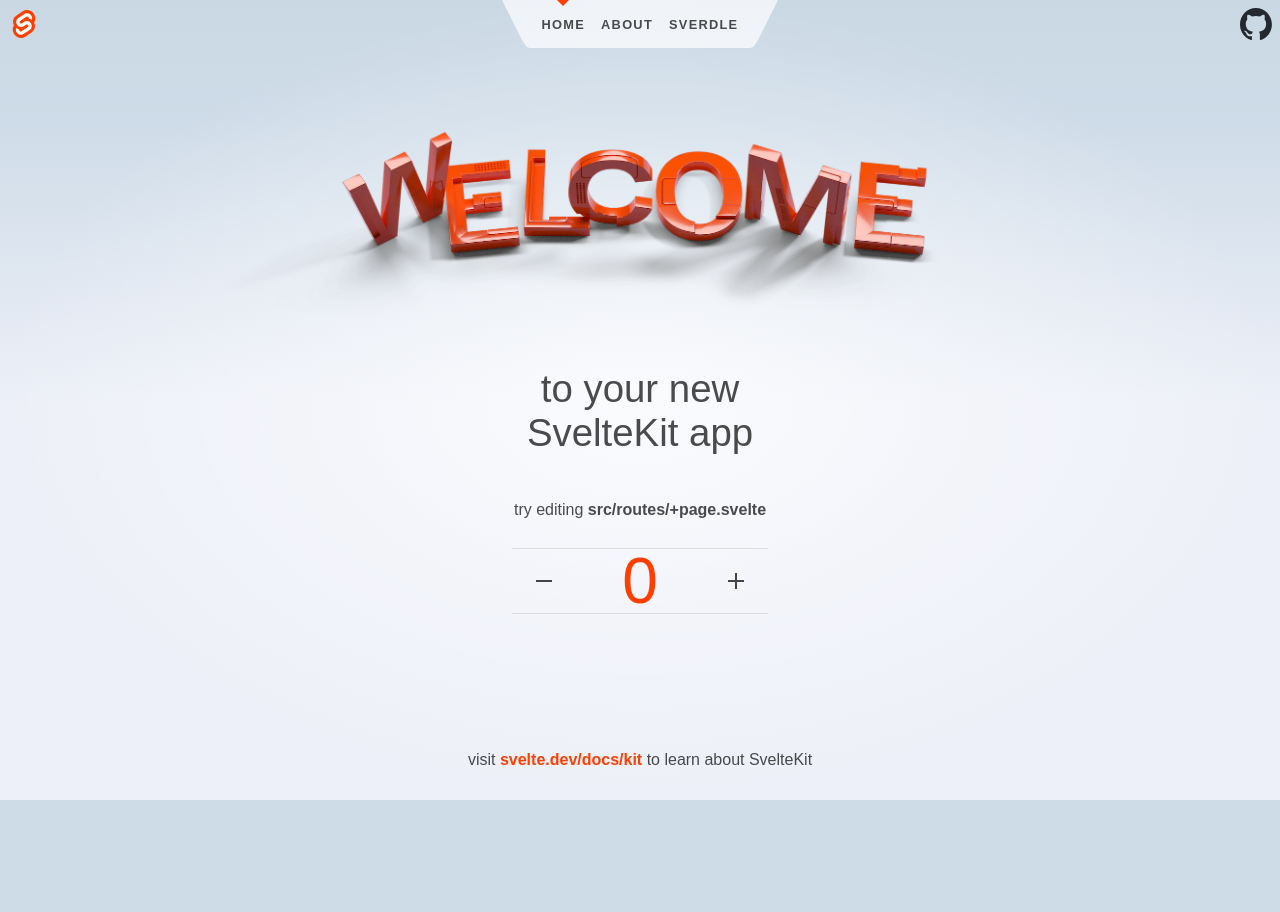
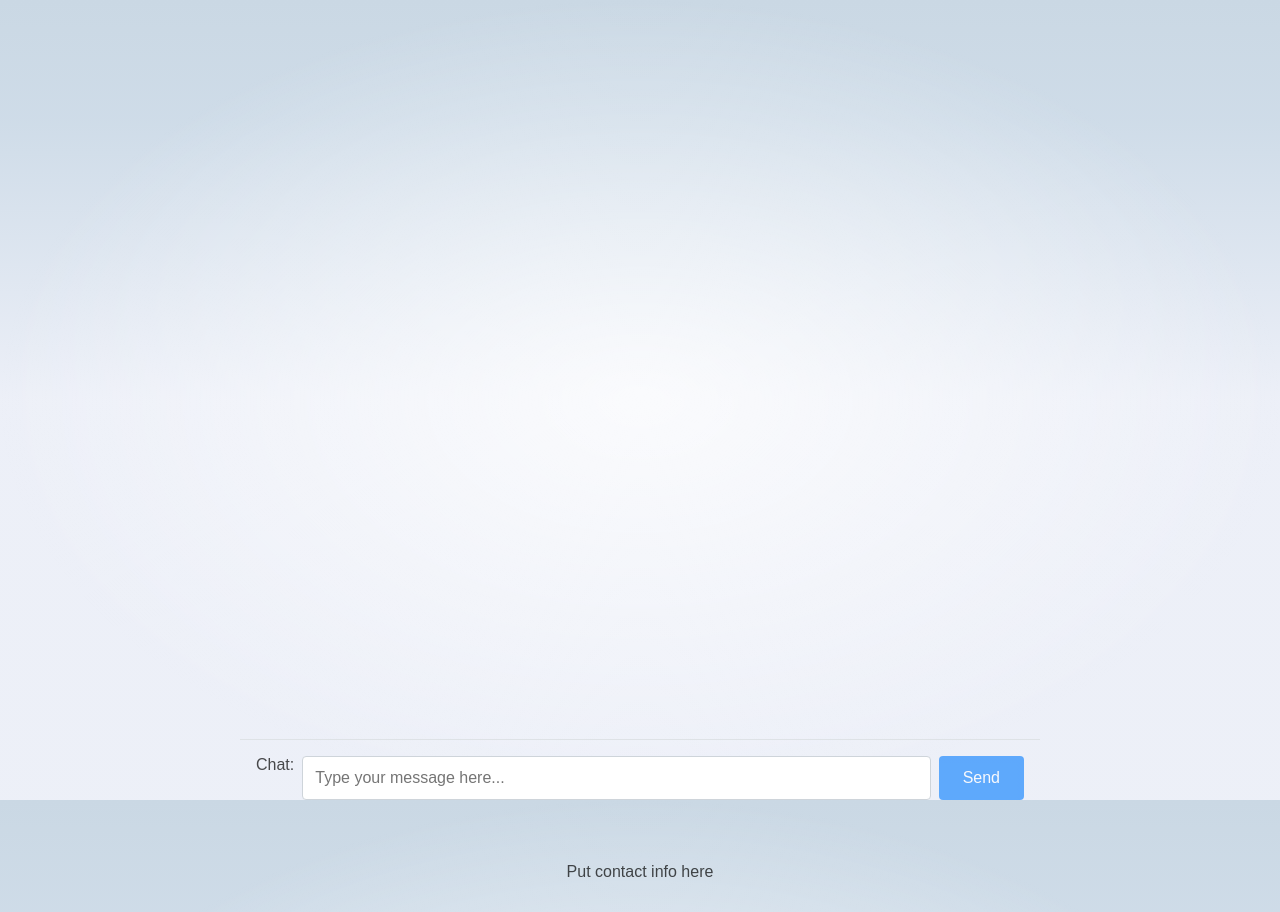
Before and after one commit to tranjm4/research_agent, a SvelteKit app in the folder src/interface/: page / in a window 1280 px wide. Before the commit the page ends 800 px from the top, so only its background shows below. Built offline with nearby package versions, Linux system fonts and the light colour scheme.

Commit message:
Implemented minimum viable product frontendgit add src/interface/src/routes/Chat.svelte

```diff
--- a/src/interface/src/routes/+layout.svelte
+++ b/src/interface/src/routes/+layout.svelte
@@ -6,16 +6,12 @@
 </script>
 
 <div class="app">
-	<Header />
-
 	<main>
 		{@render children()}
 	</main>
 
 	<footer>
-		<p>
-			visit <a href="https://svelte.dev/docs/kit">svelte.dev/docs/kit</a> to learn about SvelteKit
-		</p>
+		<p>Put contact info here</p>
 	</footer>
 </div>
 
@@ -45,10 +41,6 @@
 		padding: 12px;
 	}
 
-	footer a {
-		font-weight: bold;
-	}
-
 	@media (min-width: 480px) {
 		footer {
 			padding: 12px 0;
--- a/src/interface/src/routes/+page.svelte
+++ b/src/interface/src/routes/+page.svelte
@@ -1,7 +1,5 @@
 <script lang="ts">
-	import Counter from './Counter.svelte';
-	import welcome from '$lib/images/svelte-welcome.webp';
-	import welcomeFallback from '$lib/images/svelte-welcome.png';
+	import Chat from './Chat.svelte';
 </script>
 
 <svelte:head>
@@ -10,50 +8,8 @@
 </svelte:head>
 
 <section>
-	<h1>
-		<span class="welcome">
-			<picture>
-				<source srcset={welcome} type="image/webp" />
-				<img src={welcomeFallback} alt="Welcome" />
-			</picture>
-		</span>
-
-		to your new<br />SvelteKit app
-	</h1>
-
-	<h2>
-		try editing <strong>src/routes/+page.svelte</strong>
-	</h2>
-
-	<Counter />
+	<Chat />
 </section>
 
 <style>
-	section {
-		display: flex;
-		flex-direction: column;
-		justify-content: center;
-		align-items: center;
-		flex: 0.6;
-	}
-
-	h1 {
-		width: 100%;
-	}
-
-	.welcome {
-		display: block;
-		position: relative;
-		width: 100%;
-		height: 0;
-		padding: 0 0 calc(100% * 495 / 2048) 0;
-	}
-
-	.welcome img {
-		position: absolute;
-		width: 100%;
-		height: 100%;
-		top: 0;
-		display: block;
-	}
 </style>
--- /dev/null
+++ b/src/interface/src/routes/Chat.svelte
@@ -0,0 +1,353 @@
+<script lang="ts">
+	import { onMount, tick } from 'svelte';
+
+	const API_BASE_URL: string = 'http://localhost:8000';
+
+	interface Message {
+		id: number;
+		content: string;
+		type: 'user' | 'bot' | 'error';
+		timestamp: Date;
+		isStreaming?: boolean;
+	}
+
+	interface APIRequest {
+		user_input: string;
+	}
+
+	interface APIResponse {
+		type: 'token' | 'end';
+		content: string;
+	}
+	let messageCounter: number = 0; // counter to track the number of messages and for identification
+
+	// reactive variables
+	let currentMessage: string = ''; // to hold the current message input
+	let isLoading: boolean = false;
+	let messages: Message[] = [];
+	let streamingContent: string = ''; // to accumulate streaming content
+	let streamingMessageId: number | null = null; // track which message is currently streaming
+	let isStreaming: boolean = false; // to track if a message is currently streaming
+
+	let chatContainer: HTMLDivElement | null = null;
+	let messageInput: HTMLInputElement | null = null; // to bind the input element
+
+	$: canSend = currentMessage.trim() !== '' && !isLoading;
+	$: buttonText = isLoading ? (isStreaming ? 'Streaming...' : 'Sending...') : 'Send';
+	$: inputPlaceholder = isLoading ? 'Please wait...' : 'Type your message here...';
+
+	function addMessage(content: string, type: Message['type'] = 'user'): Message {
+		const message: Message = {
+			id: messageCounter++,
+			content,
+			type,
+			timestamp: new Date(),
+			isStreaming: type === 'bot' && content === '' // If type is 'bot' and content is empty, it's a streaming message
+		};
+
+		messages = [...messages, message];
+		return message;
+	}
+
+	function updateStreamingMessage(
+		messageId: number,
+		newContent: string,
+		isComplete: boolean = false
+	): void {
+		messages = messages.map((msg) => {
+			if (msg.id === messageId) {
+				return {
+					...msg,
+					content: newContent,
+					isStreaming: !isComplete
+				};
+			}
+			return msg;
+		});
+	}
+
+	function completeStreaming(messageId: number): void {
+		messages = messages.map((msg) => {
+			if (msg.id === messageId) {
+				return { ...msg, isStreaming: false };
+			}
+			return msg;
+		});
+		isStreaming = false;
+		streamingContent = '';
+		streamingMessageId = null;
+	}
+
+	async function sendMessageStream(): Promise<void> {
+		if (!canSend) return; // If cannot send, do nothing
+
+		// Add user message to chat
+		const userMessage: string = currentMessage.trim();
+		addMessage(userMessage, 'user');
+		currentMessage = ''; // reset input field to empty string
+		streamingContent = ''; // reset streaming content
+
+		isLoading = true; // set loading state to true until response is received
+		await tick(); // Ensure the DOM updates before making the API call
+		scrollToBottom();
+
+		const botMessage: Message = addMessage('', 'bot'); // Add a bot message with empty content
+		streamingMessageId = botMessage.id; // Store the ID of the streaming message
+
+		try {
+			const requestBody: APIRequest = {
+				user_input: userMessage
+			};
+
+			const response: Response = await fetch(`${API_BASE_URL}/chat`, {
+				method: 'POST',
+				headers: {
+					'Content-Type': 'application/json'
+				},
+				body: JSON.stringify(requestBody)
+			});
+
+			if (!response.ok) {
+				throw new Error(`HTTP Error; status: ${response.status}`);
+			}
+			const reader = response.body?.getReader();
+			if (!reader) {
+				throw new Error('Response body is not readable');
+			}
+
+			const decoder = new TextDecoder();
+			let accumulatedContent = '';
+
+			try {
+				while (true) {
+					const { done, value } = await reader.read();
+					if (done) {
+						break;
+					}
+
+					const chunk: string = decoder.decode(value, { stream: true });
+					const lines = chunk.split('\n');
+					lines.forEach((token) => {
+						if (token.trim()) {
+							try {
+								const tokenJSON: APIResponse = JSON.parse(token);
+								const tokenText: string = tokenJSON.content;
+								if (tokenText === '') {
+									accumulatedContent += '<br>'; // Handle empty content
+									streamingContent += '<br>';
+								} else {
+									accumulatedContent += tokenText;
+									streamingContent += tokenText;
+								}
+							} catch (error) {
+								console.error('Error parsing JSON line:', error, 'token:', token);
+							}
+						}
+					});
+					updateStreamingMessage(streamingMessageId, streamingContent, false);
+				}
+				completeStreaming(streamingMessageId);
+			} finally {
+				reader.releaseLock();
+			}
+		} catch (error) {
+			console.error('Error sending message:', error);
+			if (streamingMessageId) {
+				updateStreamingMessage(streamingMessageId, 'Sorry, something went wrong.', true);
+				completeStreaming(streamingMessageId);
+			} else {
+				addMessage('Sorry, something went wrong.', 'error');
+			}
+		} finally {
+			isLoading = false;
+			streamingMessageId = null;
+			await tick();
+			scrollToBottom();
+		}
+	}
+
+	function focusInput(): void {
+		messageInput?.focus();
+	}
+
+	function scrollToBottom(): void {
+		if (chatContainer) {
+			chatContainer.scrollTop = chatContainer.scrollHeight;
+		}
+	}
+</script>
+
+<div class="chat-container">
+	<div class="messages" bind:this={chatContainer}>
+		{#each messages as message}
+			<div class="message {message.type}" class:streaming={message.isStreaming}>
+				<span class="content">
+					{message.content}
+					{#if message.isStreaming}
+						<span class="cursor">▊</span>
+					{/if}
+				</span>
+				<span class="timestamp">{message.timestamp.toLocaleTimeString()}</span>
+			</div>
+		{/each}
+
+		{#if isLoading}
+			<div class="message bot">
+				<span class="content">Connecting...</span>
+			</div>
+		{/if}
+	</div>
+
+	<form on:submit|preventDefault={sendMessageStream} class="input-form">
+		<label for="search">Chat:</label>
+		<input
+			id="search"
+			type="text"
+			bind:this={messageInput}
+			bind:value={currentMessage}
+			placeholder={inputPlaceholder}
+			on:keydown={(e) => {
+				if (e.key === 'Enter' && !e.shiftKey) {
+					e.preventDefault();
+					sendMessageStream();
+				}
+			}}
+			disabled={isLoading}
+		/>
+		<button
+			type="submit"
+			disabled={!canSend}
+			class:loading={isLoading}
+			class:streaming={isStreaming}
+		>
+			{buttonText}
+		</button>
+	</form>
+
+	{#if isStreaming}
+		<div class="streaming-info">
+			<small>
+				Streaming... ({streamingContent.length} characters)
+
+				{#if streamingContent}
+					<button on:click={() => focusInput()}> Continue typing </button>
+				{/if}
+			</small>
+		</div>
+	{/if}
+</div>
+
+<style>
+	.message.streaming .content {
+		border-left: 3px solid #007bff;
+		padding-left: 0.5rem;
+	}
+
+	.cursor {
+		animation: blink 1s infinite;
+		color: #007bff;
+		font-weight: bold;
+	}
+
+	@keyframes blink {
+		0%,
+		50% {
+			opacity: 1;
+		}
+		51%,
+		100% {
+			opacity: 0;
+		}
+	}
+
+	.button.loading {
+		background-color: #6c757d;
+	}
+
+	.button.streaming {
+		background-color: #28a745;
+		animation: pulse 2s infinite;
+	}
+
+	@keyframes pulse {
+		0% {
+			opacity: 1;
+		}
+		50% {
+			opacity: 0.7;
+		}
+		100% {
+			opacity: 1;
+		}
+	}
+
+	.streaming-info {
+		padding: 0.5rem 1rem;
+		background-color: #e7f3ff;
+		border-top: 1px solid #bee5eb;
+		font-size: 0.875rem;
+		color: #0c5460;
+	}
+
+	/* Base styles */
+	.chat-container {
+		display: flex;
+		flex-direction: column;
+		height: 100vh;
+		max-width: 800px;
+		margin: 0 auto;
+	}
+
+	.messages {
+		flex: 1;
+		overflow-y: auto;
+		padding: 1rem;
+	}
+
+	.message {
+		margin-bottom: 1rem;
+		padding: 0.75rem;
+		border-radius: 8px;
+	}
+
+	.message.user {
+		background-color: #007bff;
+		color: white;
+		margin-left: auto;
+		max-width: 70%;
+	}
+
+	.message.bot {
+		background-color: #f8f9fa;
+		border: 1px solid #dee2e6;
+		max-width: 70%;
+	}
+
+	.input-form {
+		display: flex;
+		gap: 0.5rem;
+		padding: 1rem;
+		border-top: 1px solid #dee2e6;
+	}
+
+	.input-form input {
+		flex: 1;
+		padding: 0.75rem;
+		border: 1px solid #ced4da;
+		border-radius: 4px;
+	}
+
+	.input-form button {
+		padding: 0.75rem 1.5rem;
+		background-color: #007bff;
+		color: white;
+		border: none;
+		border-radius: 4px;
+		cursor: pointer;
+	}
+
+	.input-form button:disabled {
+		opacity: 0.6;
+		cursor: not-allowed;
+	}
+</style>
```
